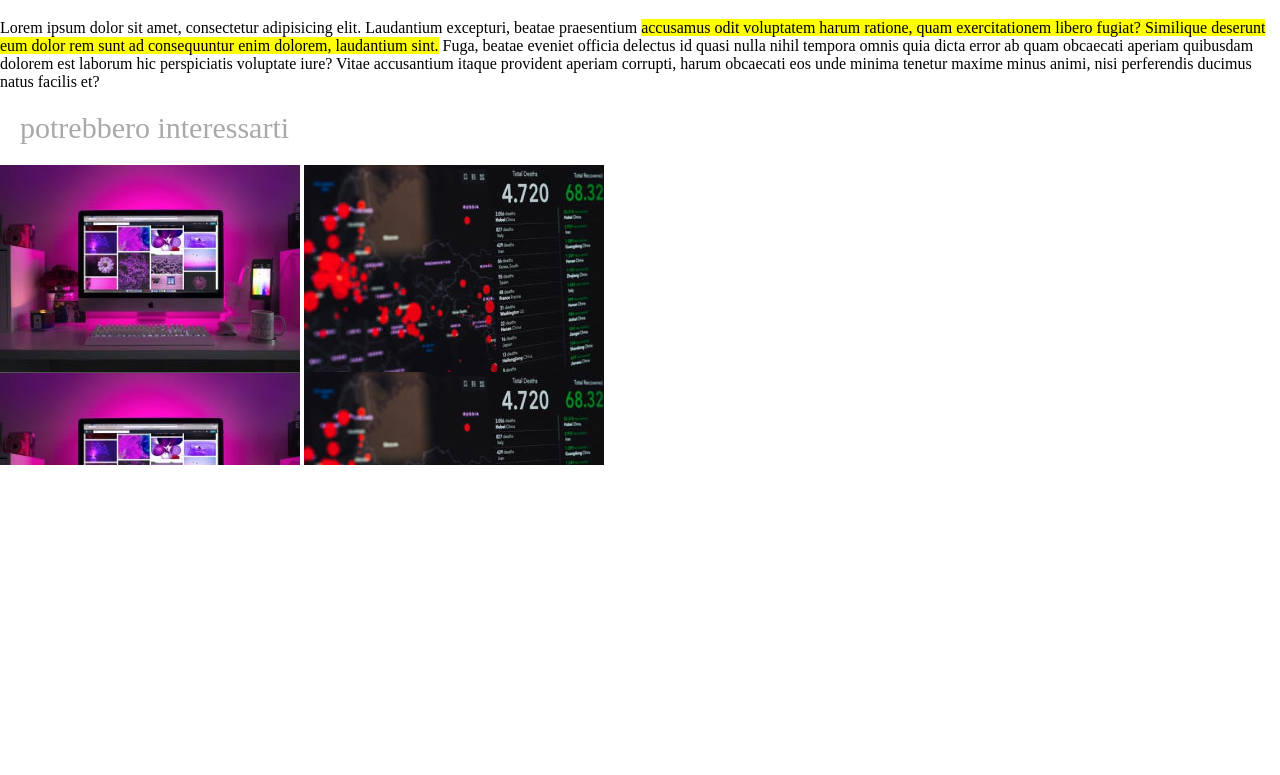
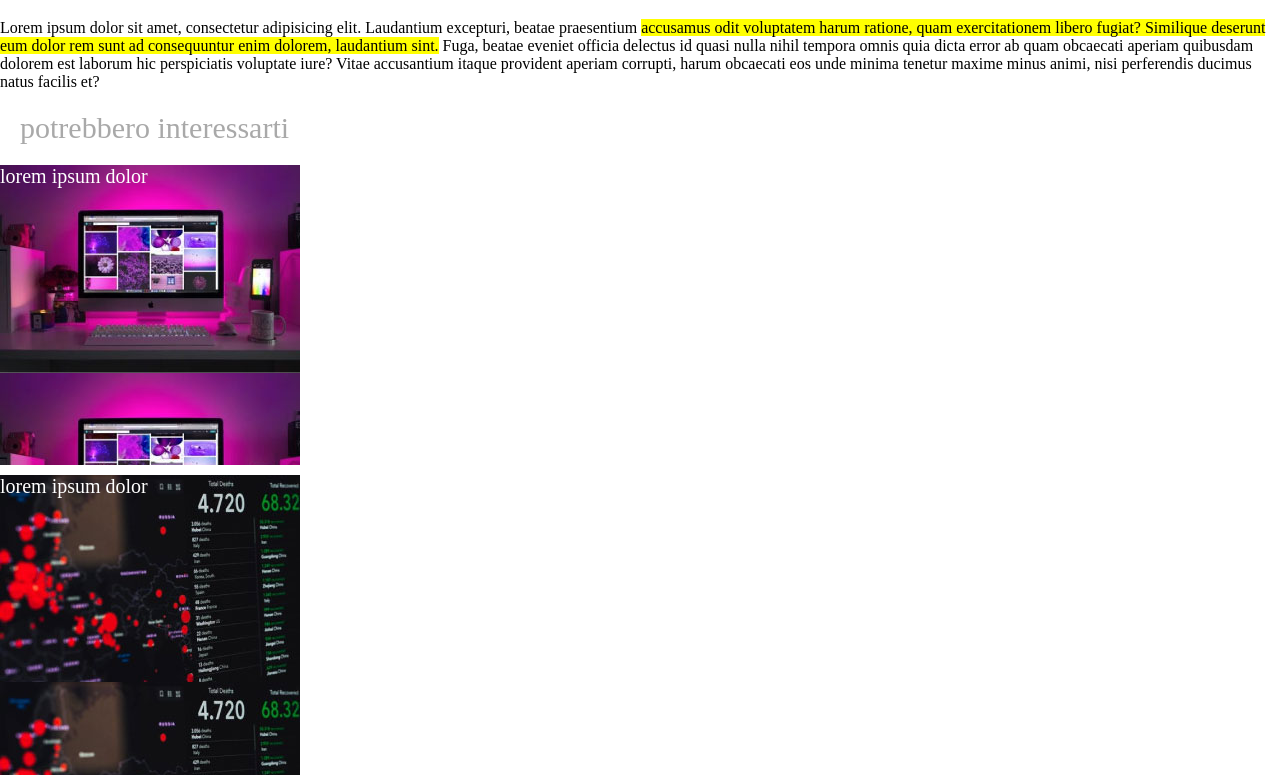
Before and after one commit to alessandroguddo02/html-css-booleaner, a plain HTML site: page index.html in a window 1280 px wide. Shown: the part 1126-1901 px from the top of the page. Before the commit the page ends 1595 px from the top, so only its background shows below. Drawn offline with Linux system fonts and the light colour scheme.

Commit message:
added phototext

```diff
--- a/index.html
+++ b/index.html
@@ -87,10 +87,10 @@
             </div>
 
             <div class="background-image">
-
+                <span class="interior-text">lorem ipsum dolor</span>
             </div>
             <div class="background-image2">
-
+                <span class="interior-text">lorem ipsum dolor</span>
             </div>
 
 
--- a/style.css
+++ b/style.css
@@ -37,6 +37,10 @@ background-color: blue;
     background-color: aqua;
 }
 
+.last{
+    width: 50%
+}
+
 #producer-name{
     color: aqua;
 }
@@ -55,16 +59,19 @@ background-color: blue;
     height: 300px;
     width: 300px;
     background-image: url("./img/monitor.jpg");
-    display: inline-block;
+    margin-bottom: 10px;;
 }
 
 .background-image2{
     height: 300px;
     width: 300px;
     background-image: url("./img/graph.jpg");
-    display: inline-block;
+
 }
 
-.last{
-    width: 50%
+
+
+.interior-text{
+    color: white;
+    font-size: 20px;
 }
```
